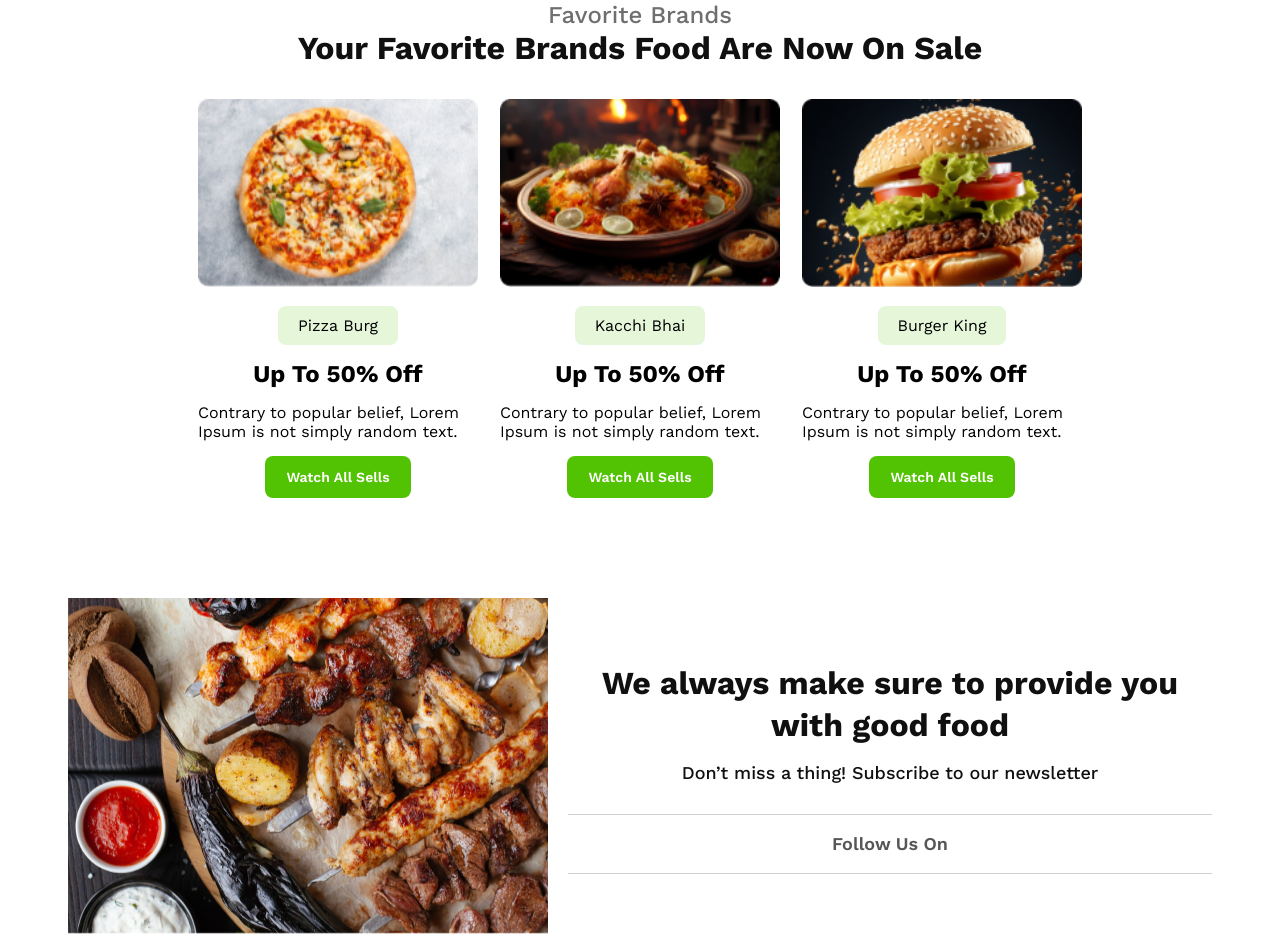
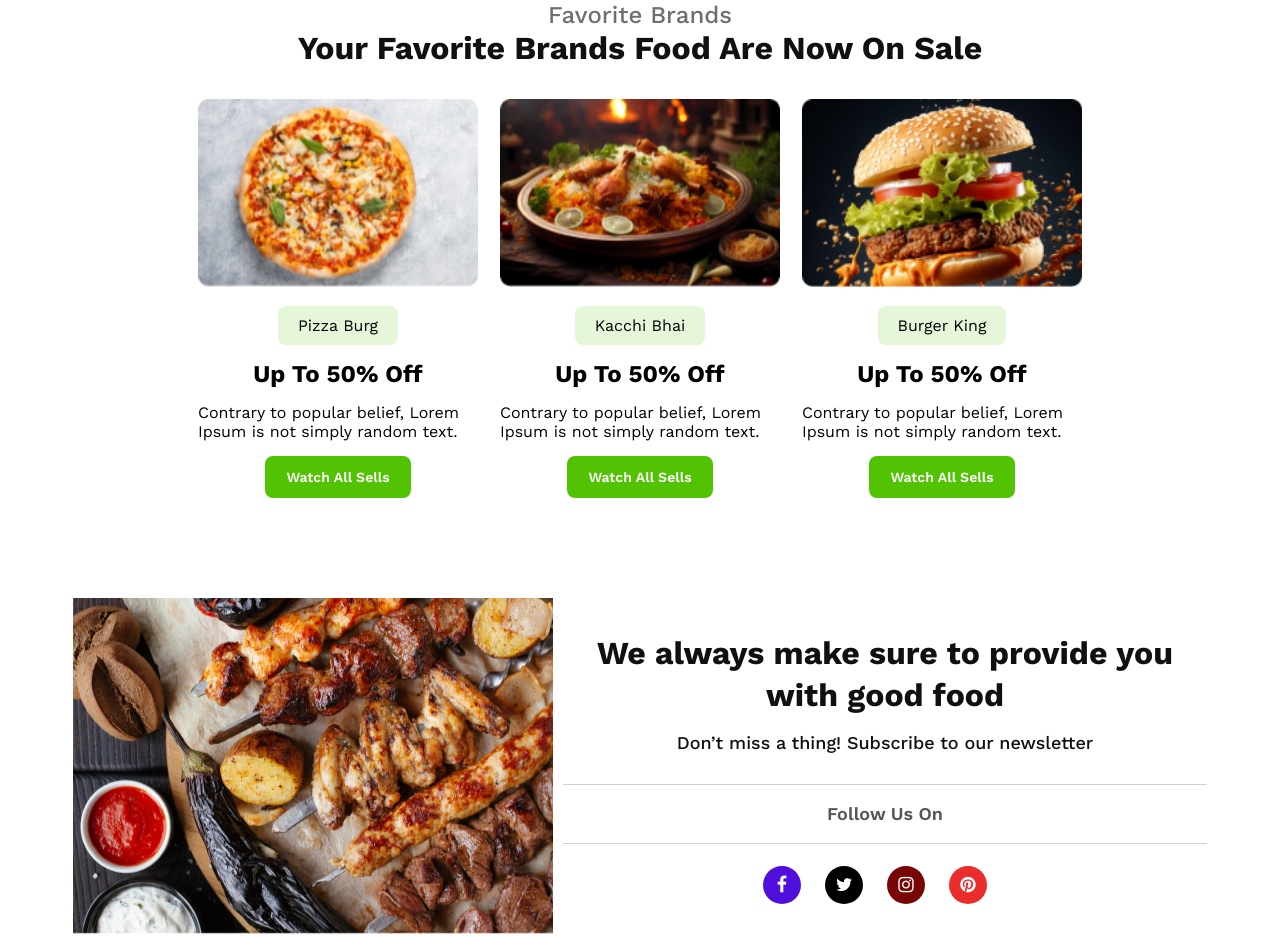
Before and after one commit to syedmehedi0003/Food-resturent-project, a plain HTML site: page index.html in a window 1280 px wide. Shown: the part 712-1650 px from the top of the page. Drawn offline with nearby package versions, Linux system fonts and the light colour scheme.

Commit message:
2nd commit

```diff
--- a/index.html
+++ b/index.html
@@ -4,6 +4,9 @@
     <meta charset="UTF-8">
     <meta name="viewport" content="width=device-width, initial-scale=1.0">
     <title>Food Resturent</title>
+
+<link rel="stylesheet" href="https://cdnjs.cloudflare.com/ajax/libs/font-awesome/4.7.0/css/font-awesome.min.css">
+
 
 <link rel="stylesheet" href="style.css">
 </head>
@@ -99,6 +102,16 @@
                 <div id="follow">
                     <p class="follow-txt">Follow Us On</p>
                 </div>
+
+                <div class="s-icon">
+                    <a href="#" class="fa fa-facebook"></a>
+
+                    <a href="#" class="fa fa-twitter"></a>
+
+                    <a href="#" class="fa fa-instagram"></a>
+
+                    <a href="#" class="fa fa-pinterest"></a>
+                </div>
             </div>
         </div>
 
--- a/style.css
+++ b/style.css
@@ -140,16 +140,17 @@
     display: flex;
     align-items: center;
     justify-content: center;
-    gap: 20px;
+    gap: 10px;
 }
 
 .food-img{
-    max-width: 644px;
-    max-height: 450px;
+
 }
 
 .food-img img{
     width: 100%;
+    max-width: 644px;
+    max-height: 450px;
 }
 .about-txt{
     /* justify-content: center; */
@@ -205,3 +206,69 @@ margin-top: 18px;
     border-bottom: 1px solid rgba(16, 16, 16, 0.2);
     border-top: 1px solid rgba(16, 16, 16, 0.2);
 }
+
+.s-icon{
+    margin-top: 22px;
+    justify-content: center;
+    gap: 40px;
+}
+.s-icon a{
+    margin: 0 auto;
+    margin-right: 20px;
+}
+.fa {
+    text-align: center;
+    text-decoration: none;
+    margin: 0 auto;
+    border-radius: 50%;
+    width: 26px;
+    height: 26px;
+
+}
+
+.fa:hover {
+    opacity: 0.7;
+}
+
+.fa-facebook {
+    background: rgb(81, 15, 222);
+    color: white;
+    width: 18px;
+    height: 18px;
+    margin-top: 10px;
+    padding: 10px;
+    font-size: 18px;
+}
+
+.fa-twitter{
+    font-size: 28px;
+    color: white;
+    background-color: black;
+    width: 18px;
+    height: 18px;
+    margin-top: 10px;
+    padding: 10px;
+    font-size: 18px;
+}
+
+.fa-instagram{
+    font-size: 28px;
+    color: white;
+    background-color: rgb(121, 5, 5);
+    width: 18px;
+    height: 18px;
+    margin-top: 10px;
+    padding: 10px;
+    font-size: 18px;
+}
+
+.fa-pinterest{
+  font-size: 28px;
+    color: white;
+    background-color: rgb(235, 44, 44);
+    width: 18px;
+    height: 18px;
+    margin-top: 10px;
+    padding: 10px;
+    font-size: 18px;
+}
```
